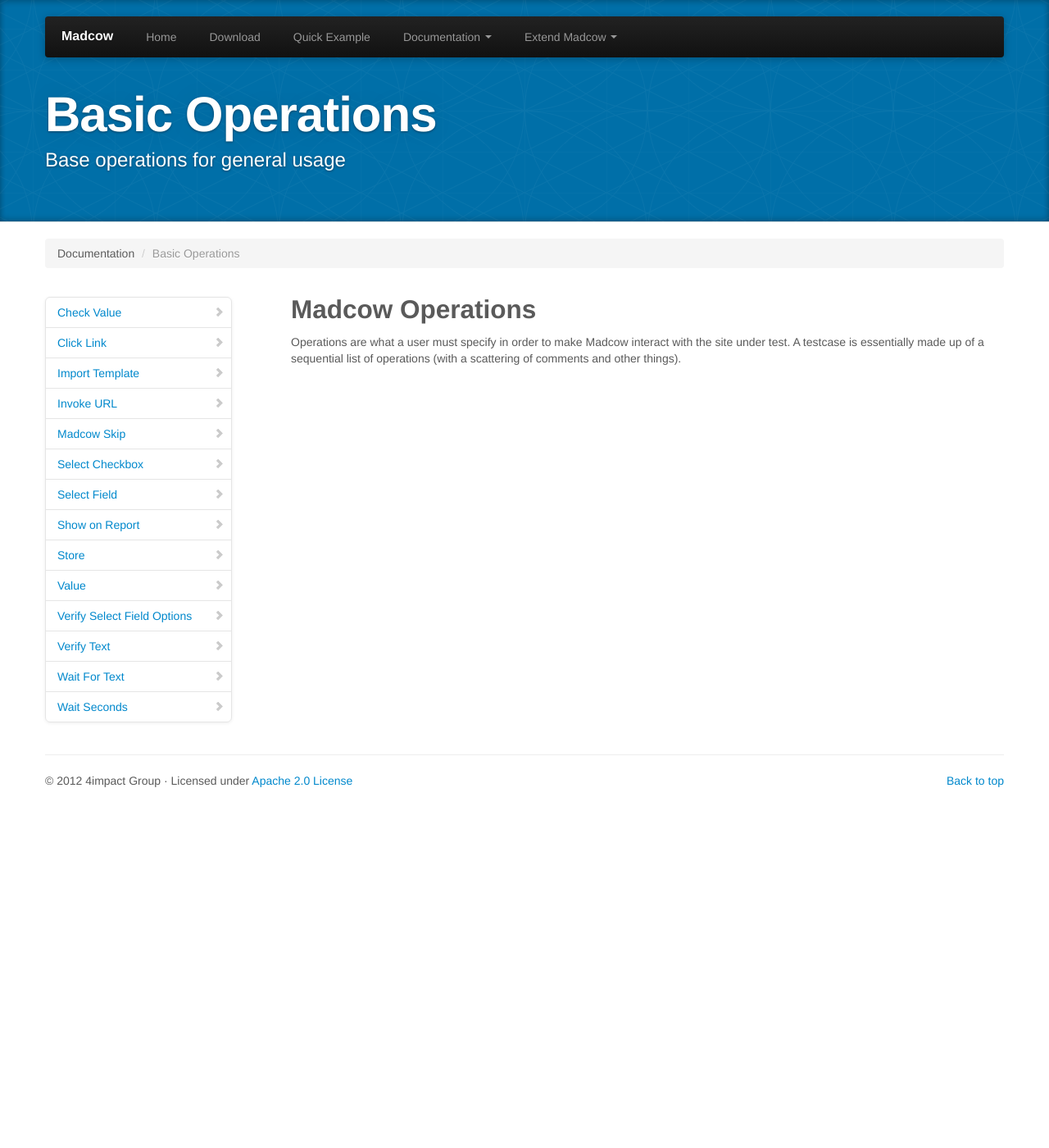
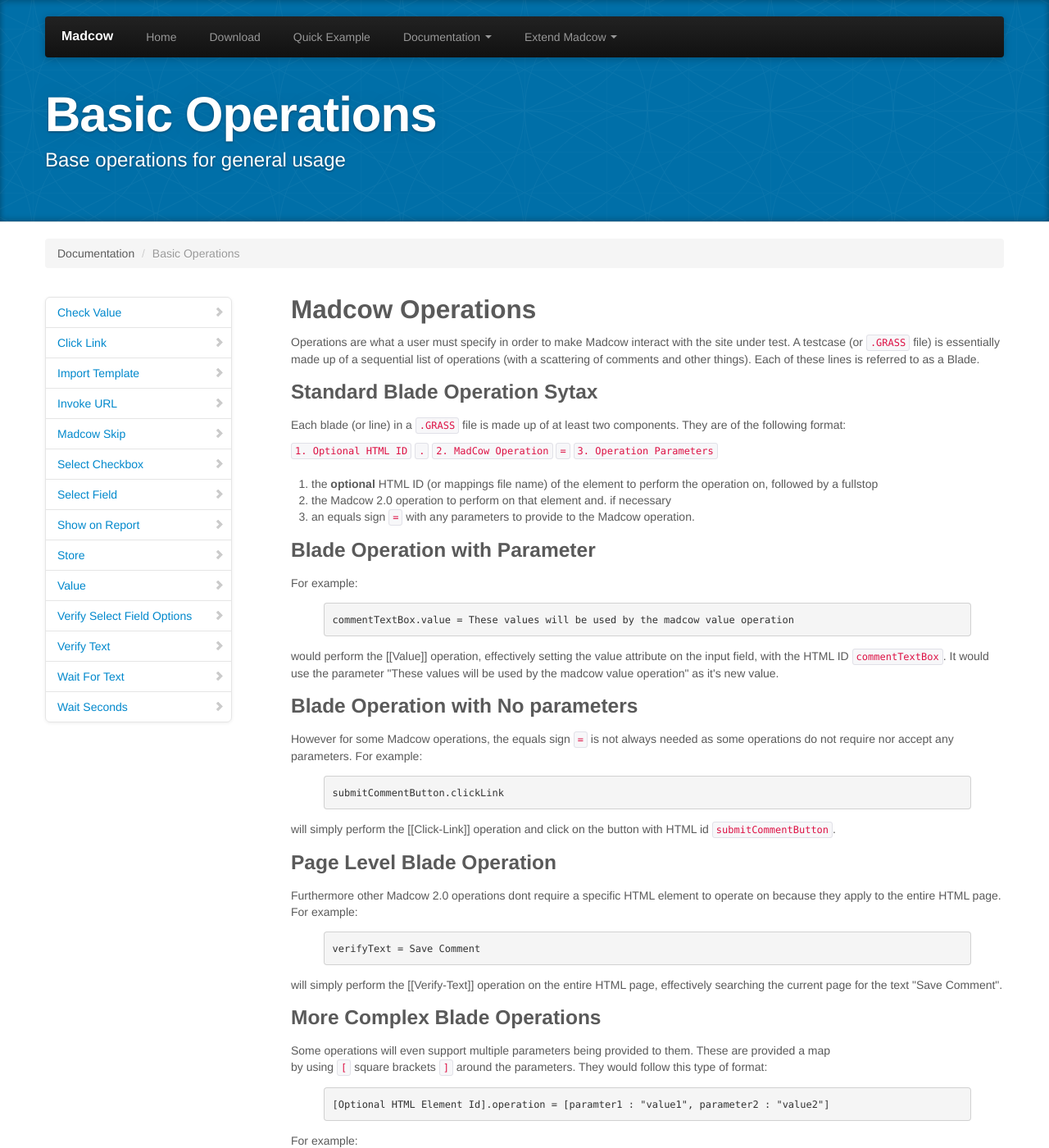
Before and after one commit to 4impact/madcow, a Jekyll site: the page built from documentation/basic operations/index.html, in a window 1280 px wide and 1400 px high. Shown: the whole window at 82% size. Built offline with Jekyll 4.4.1, drawn with Linux system fonts in a browser that asks for light colours; some of the changed text lies outside the part shown.

Commit message:
Updated 404 & added more details in basic ops main page

```diff
--- a/404.html
+++ b/404.html
@@ -55,7 +55,7 @@
     <header class="jumbotron subhead" id="overview">
         <div class="container">
             <h1>404</h1>
-            <p class="lead">The page you request doesn't exist!</p>
+            <p class="lead">The page you requested doesn't exist!</p>
         </div>
     </header>
     <br/>
--- a/documentation/basic operations/index.html
+++ b/documentation/basic operations/index.html
@@ -11,10 +11,57 @@
     {% include sidebar.html %}
 
     <div class="span9">
+
         <h2>Madcow Operations</h2>
-        <p>
-            Operations are what a user must specify in order to make Madcow interact with the site under test.
-            A testcase is essentially made up of a sequential list of operations (with a scattering of comments and other things).
-        </p>
+
+        <p>Operations are what a user must specify in order to make Madcow interact with the site under test.
+            A testcase (or <code>.GRASS</code> file) is essentially made up of a sequential list of operations (with a scattering of comments and other things).
+            Each of these lines is referred to as a Blade.</p>
+
+        <h3>Standard Blade Operation Sytax</h3>
+
+        <p>Each blade (or line) in a <code>.GRASS</code> file is made up of at least two components. They are of the following format:</p>
+
+        <code>1. Optional HTML ID</code> <code>.</code> <code>2. MadCow Operation</code> <code>=</code> <code>3. Operation Parameters</code>
+        <br/><br/>
+        <ol>
+            <li>the <b>optional</b> HTML ID (or mappings file name) of the element to perform the operation on, followed by a fullstop</li>
+            <li>the Madcow 2.0 operation to perform on that element and. if necessary</li>
+            <li>an equals sign <code>=</code> with any parameters to provide to the Madcow operation.</li>
+        </ol>
+
+        <h3>Blade Operation with Parameter</h3>
+
+        <p>For example:</p>
+
+        <p>{% highlight bash %}commentTextBox.value = These values will be used by the madcow value operation{% endhighlight %}
+        would perform the [[Value]] operation, effectively setting the value attribute on the input field, with the HTML ID <code>commentTextBox</code>. It would use the parameter "These values will be used by the madcow value operation" as it's new value.</p>
+
+        <h3>Blade Operation with No parameters</h3>
+
+        <p>However for some Madcow operations, the equals sign <code>=</code> is not always needed as some operations do not require nor accept any parameters. For example:</p>
+
+        {% highlight bash %}submitCommentButton.clickLink{% endhighlight %}
+
+        <p>will simply perform the [[Click-Link]] operation and click on the button with HTML id <code>submitCommentButton</code>.</p>
+
+        <h3>Page Level Blade Operation</h3>
+
+        <p>Furthermore other Madcow 2.0 operations dont require a specific HTML element to operate on because they apply to the entire HTML page. For example:</p>
+
+        {% highlight bash %}verifyText = Save Comment{% endhighlight %}
+
+        <p>will simply perform the [[Verify-Text]] operation on the entire HTML page, effectively searching the current page for the text "Save Comment".</p>
+
+        <h3>More Complex Blade Operations</h3>
+
+        <p>Some operations will even support multiple parameters being provided to them. These are provided a map <br/>by using <code>[</code> square brackets <code>]</code> around the parameters. They would follow this type of format:</p>
+
+        {% highlight bash %}[Optional HTML Element Id].operation = [paramter1 : "value1", parameter2 : "value2"]{% endhighlight %}
+
+        <p>For example:</p>
+
+        {% highlight bash %}#Select the row where 'country' equals 'Australia' and 'state' equals 'Queensland'
+        searchResultsTable.table.selectRow = [country : 'Australia', state : 'Queensland']{% endhighlight %}
     </div>
 </div>
```
